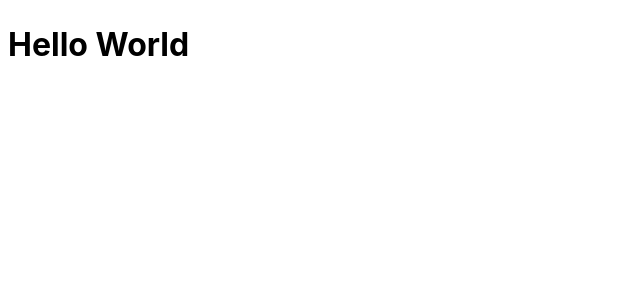
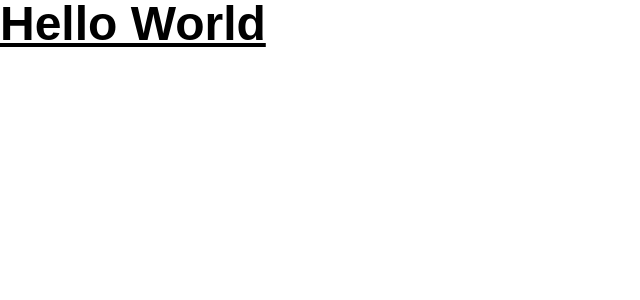
Before and after one commit to LydosSky/odin-shopping-cart, a React (Vite) app: page / in a window 1280 px wide. Shown: the top 300 px of the page, without its empty margins (0-640 px from the left). Built offline with nearby package versions, Linux system fonts and the light colour scheme.

Commit message:
chore: tailwindcss setup

```diff
--- a/package.json
+++ b/package.json
@@ -18,11 +18,14 @@
     "@types/react": "^18.3.12",
     "@types/react-dom": "^18.3.1",
     "@vitejs/plugin-react": "^4.3.4",
+    "autoprefixer": "^10.4.20",
     "eslint": "^9.15.0",
     "eslint-plugin-react": "^7.37.2",
     "eslint-plugin-react-hooks": "^5.0.0",
     "eslint-plugin-react-refresh": "^0.4.14",
     "globals": "^15.12.0",
+    "postcss": "^8.4.49",
+    "tailwindcss": "^3.4.16",
     "vite": "^6.0.1"
   }
 }
--- /dev/null
+++ b/postcss.config.cjs
@@ -0,0 +1,6 @@
+module.exports = {
+    plugins: {
+        tailwindcss: {},
+        autoprefixer: {},
+    },
+};
--- a/src/App.jsx
+++ b/src/App.jsx
@@ -1,5 +1,3 @@
-function App() {
-    return <h1>Hello World</h1>;
+export default function App() {
+    return <h1 className="text-5xl  font-bold underline">Hello World</h1>;
 }
-
-export default App;
--- a/src/index.css
+++ b/src/index.css
@@ -1,5 +1,11 @@
-:root {
-    font-family: Inter, system-ui, Avenir, Helvetica, Arial, sans-serif;
-    line-height: 1.5;
-    font-weight: 400;
+@tailwind base;
+@tailwind components;
+@tailwind utilities;
+
+@import url('https://fonts.googleapis.com/css2?family=Montserrat:ital,wght@0,100..900;1,100..900&display=swap');
+
+@layer base {
+    body {
+        @apply font-sans;
+    }
 }
--- /dev/null
+++ b/tailwind.config.js
@@ -0,0 +1,12 @@
+/** @type {import('tailwindcss').Config} */
+export default {
+    content: ['./src/**/*.{js,jsx,ts,tsx}'],
+    theme: {
+        extend: {
+            fontFamily: {
+                sans: ['Montserrat', 'sans-serif'],
+            },
+        },
+    },
+    plugins: [],
+};
```
Also changed, not shown: 2 other files (tests, documents, lock files or other folders).
